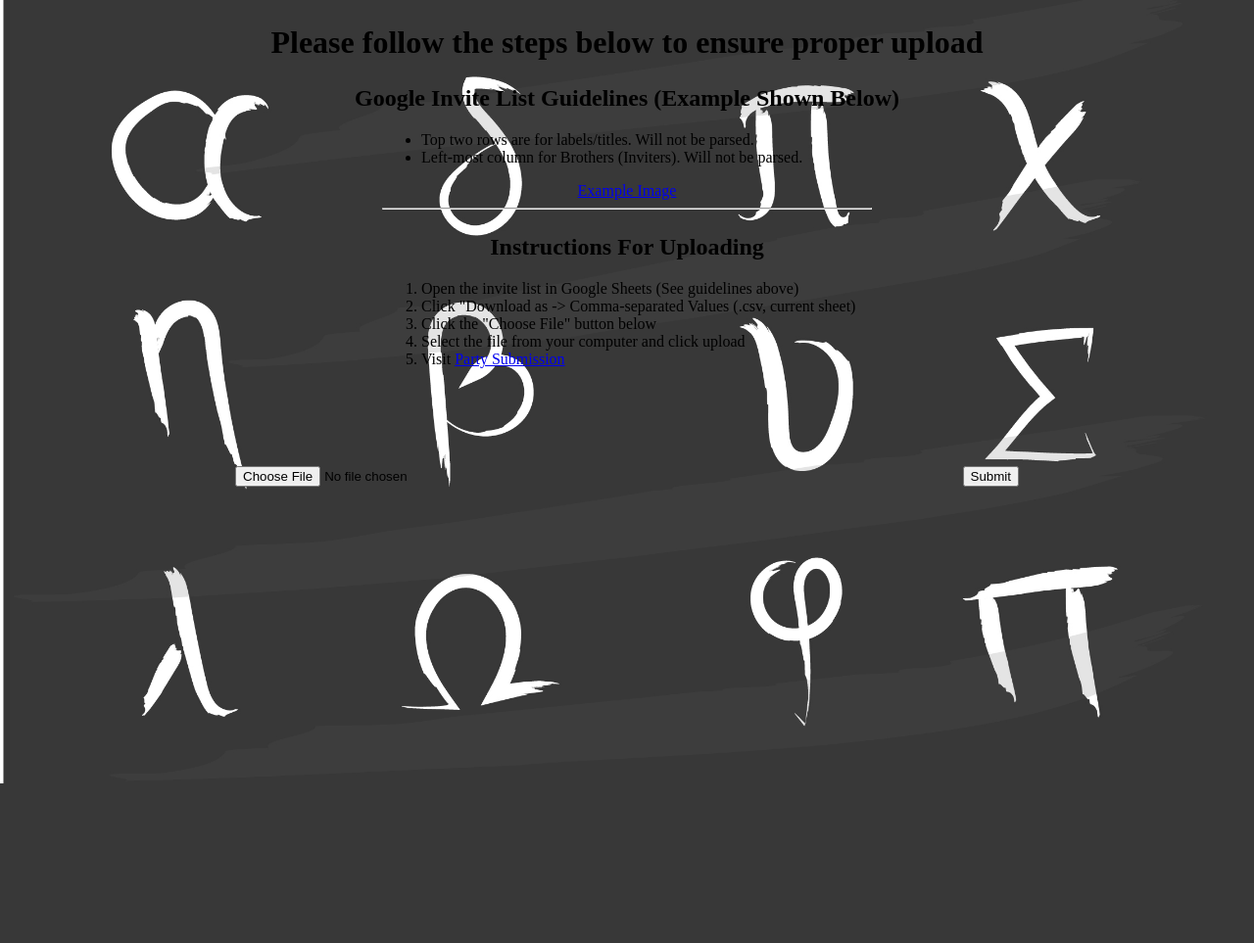
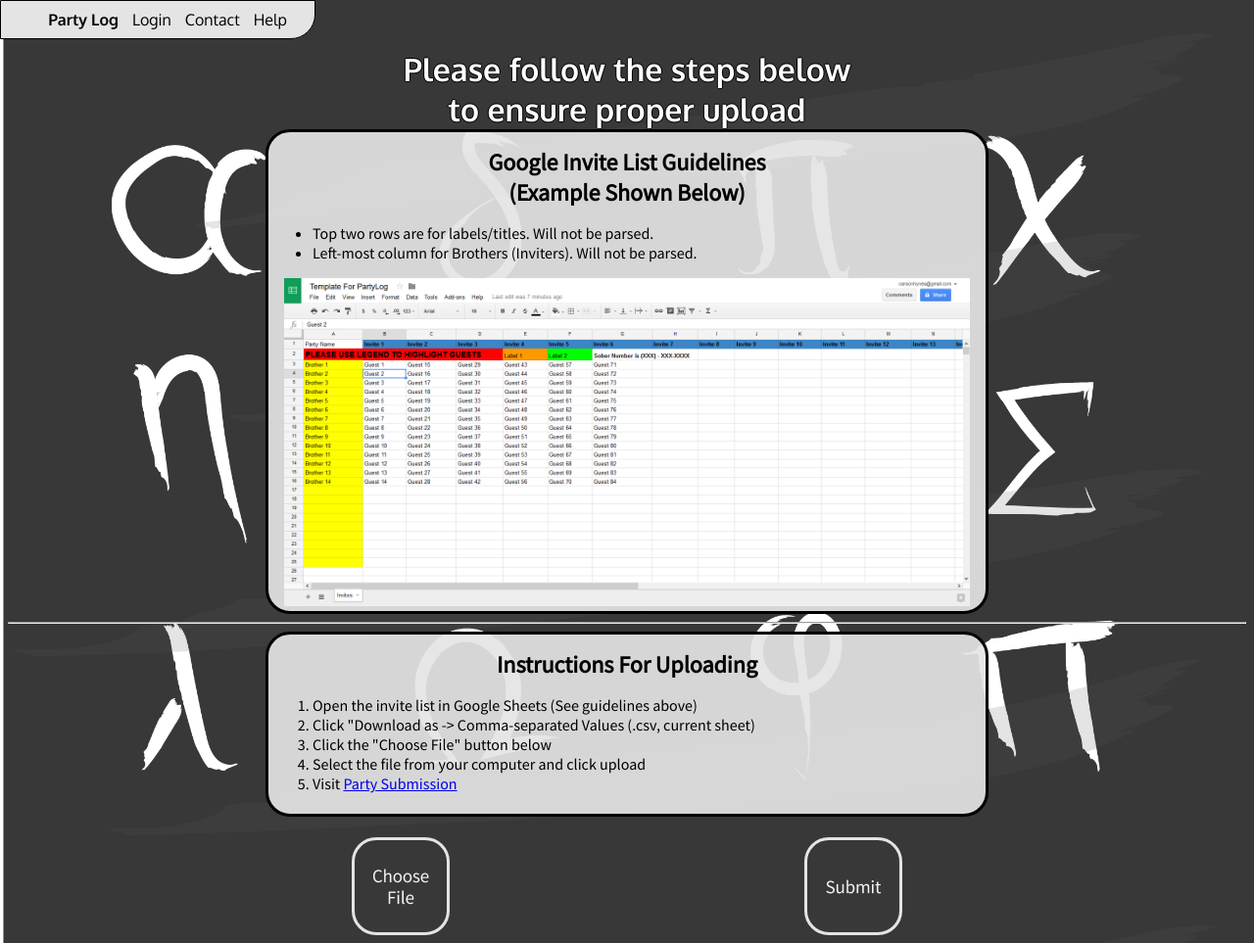
Before and after one commit to carsonhynes/partylog-websys, a PHP site: page /upload.php in a window 1280 px wide. Shown: the whole page at 98% size. Before the commit the page ends 800 px from the top, so only its background shows below. Run offline with PHP 8.4, Linux system fonts and the light colour scheme.

Commit message:
JSON and Friends
**Apperentaly can't commit to anything other than master...**
Added a JSON file to organize the data of the schools and fraternity
dropdown menus a bit more. Created consistent buttons as well and
finished designing the upload page.

```diff
--- /dev/null
+++ b/resources/css/page.css
@@ -0,0 +1,34 @@
+body {
+    position: relative;
+
+    background-image: url("../media/Greek Letters Painted-01.jpg");
+    background-position: center;
+    background-size: cover;
+    background-attachment: fixed;
+    z-index: -1;
+}
+
+menu {
+	position: fixed;
+	top: 0;
+    left: 0;
+    width: 300px;
+    margin: 0 0 0 0;
+    padding: 9 0 9 20;
+
+    z-index: 10;
+
+    background-color: #E4E4E4;
+
+    border: 1px solid #000;
+    border-bottom-right-radius: 25px;
+
+	text-align: center;
+}
+
+
+menu div {
+    display: inline-block;
+    margin: 0 5 0 5;
+    font-family: 'Oxygen', sans-serif;
+}
--- a/resources/css/upload.css
+++ b/resources/css/upload.css
@@ -1,31 +1,32 @@
-h1, h2, div {
+body {
+	position: relative;
+}
+
+h1, h2 {
 	text-align: center;
+	width: 460px;
 }
 
 h1 {
-	margin: 25px auto;
+	margin: 25px auto 0;
+	color: white;
+	text-shadow: -1px 0 black, 0 1px black, 1px 0 black, 0 -1px black;
+	font-family: 'Oxygen', sans-serif;
 }
 
-.guidelines {
-	width: 500px;
-	text-align: left;
-	margin: 0 auto 25px auto;
+h2 {
+	margin: 10px auto 10px;
+	font-family: 'Source Sans Pro', sans-serif;
 }
 
-.instructions {
-	width: 500px;
-	text-align: left;
-	margin: 0 auto;
+#content {
+	margin: 50px auto 0;
 }
 
-body {
-	width: 800px;
-	margin: 0 auto;
-
-	background-image: url("../media/Greek Letters Painted-01.jpg");
-	background-position: center;
-	background-size: cover;
-}
+li {
+	font-family: 'Source Sans Pro', sans-serif;
+	/*margin-left: 100px;
+*/}
 
 .example-image {
 	text-align: center;
@@ -34,3 +35,64 @@ body {
 form {
 	margin-top: 100px;
 }
+img {
+	display: block;
+	width: 700px;
+
+	margin: 0 auto;
+
+}
+
+#guidelines {
+	margin: 0 auto;
+}
+
+#instructions {
+	margin: 0 auto 100px;
+}
+
+
+#guidelines, #instructions {
+	position: relative;
+	background: rgba(228,228,228,0.92);
+	border-style: solid;
+	border-radius: 25px;
+	border-width: 3px;
+	padding: 5px;
+	width: 722px;
+	text-align: left;
+}
+
+form {
+	position: relative;
+	width: 722px;
+	margin: 0 auto;
+}
+
+#submit, #list {
+	visibility: hidden;
+}
+
+#submitButton {
+	background:url("../media/submit.png");
+	position: absolute;
+ 	right: 80px;
+}
+
+#listButton {
+	background:url("../media/chooseFile.png");
+	left: 80px;
+}
+
+#submitButton, #listButton {
+	position: absolute;
+  	bottom: 0px;
+	background-repeat: no-repeat;
+	background-position: 50% 50%;
+	height: 100px;
+	width: 100px;
+	border-style: solid;
+	border-radius: 25px;
+	border-width: 3px;
+	border-color: #E4E4E4;
+}
--- a/upload.php
+++ b/upload.php
@@ -1,28 +1,42 @@
 <html>
 <head>
+	<link rel="shortcut icon" href="resources/media/PL.ico">
+    <link href='https://fonts.googleapis.com/css?family=Oxygen:400,700' rel='stylesheet' type='text/css'>
+    <link href='https://fonts.googleapis.com/css?family=Source+Sans+Pro' rel='stylesheet' type='text/css'>
+    <link rel="shortcut icon" href="resources/media/PL.ico">
+    <link rel="stylesheet" href="resources/css/page.css">
 	<link rel="stylesheet" href="resources/css/upload.css">
 </head>
 
 <body>
+
+<menu>
+	<div id="title"><strong>Party Log</strong></div>
+	<div>Login</div>
+	<div>Contact</div>
+	<div>Help</div>
+</menu>
+
+<div id="content">
+
+
 	<h1>Please follow the steps below to ensure proper upload</h1>
 
-	<h2>Google Invite List Guidelines (Example Shown Below)</h2>
+	<div id="guidelines">
+	<h2>Google Invite List Guidelines <br> (Example Shown Below)</h2>
 
-	<div class="guidelines">
 		<ul>
 			<li>Top two rows are for labels/titles. Will not be parsed.</li>
 			<li>Left-most column for Brothers (Inviters). Will not be parsed.</li>
 		</ul>
-		<div class="example-image">
-			<a href="example.png">Example Image</a>
-		</div>
-		<hr>
+		<a href="example.png"><img src="example.png"></a>
 	</div>
 
-
+	<hr>
+	<div id="instructions">
 	<h2>Instructions For Uploading</h2>
 
-	<div class="instructions">
+
 		<ol>
 			<li>Open the invite list in Google Sheets (See guidelines above)</li>
 			<li>Click "Download as -> Comma-separated Values (.csv, current sheet)</li>
@@ -31,11 +45,12 @@
 			<li>Visit <a href="index.php">Party Submission</a></li>
 		</ol>
 	</div>
-
-	<form action="submit-list.php" method="post" enctype="multipart/form-data">
-		<input style="float: left" type="file" name="list" id="list">
-		<input style="float: right;" type="submit">
+	<form name="submitFile" action="submit-list.php" method="post" enctype="multipart/form-data">
+		<input type="file" name="list" id="list">
+		<button id="listButton" onclick="document.getElementById('list').click()"/>
+		<input type="submit" name="submit" id="submit">
+		<button id="submitButton" onclick="document.submitFile.submit()"/>
 	</form>
+</div>
 </body>
-
 </html>
```
Also changed, not shown: index.php (+17 -56 lines), information.js (added, +162 -0 lines), resources/css/index.css (+35 -51 lines), resources/js/index.js (+31 -4 lines), sources.txt (+10 -0 lines), resources/media/PL.ico, resources/media/PL.png, resources/media/chooseFile.png (added), resources/media/logo.png, resources/media/submit.png (added).
